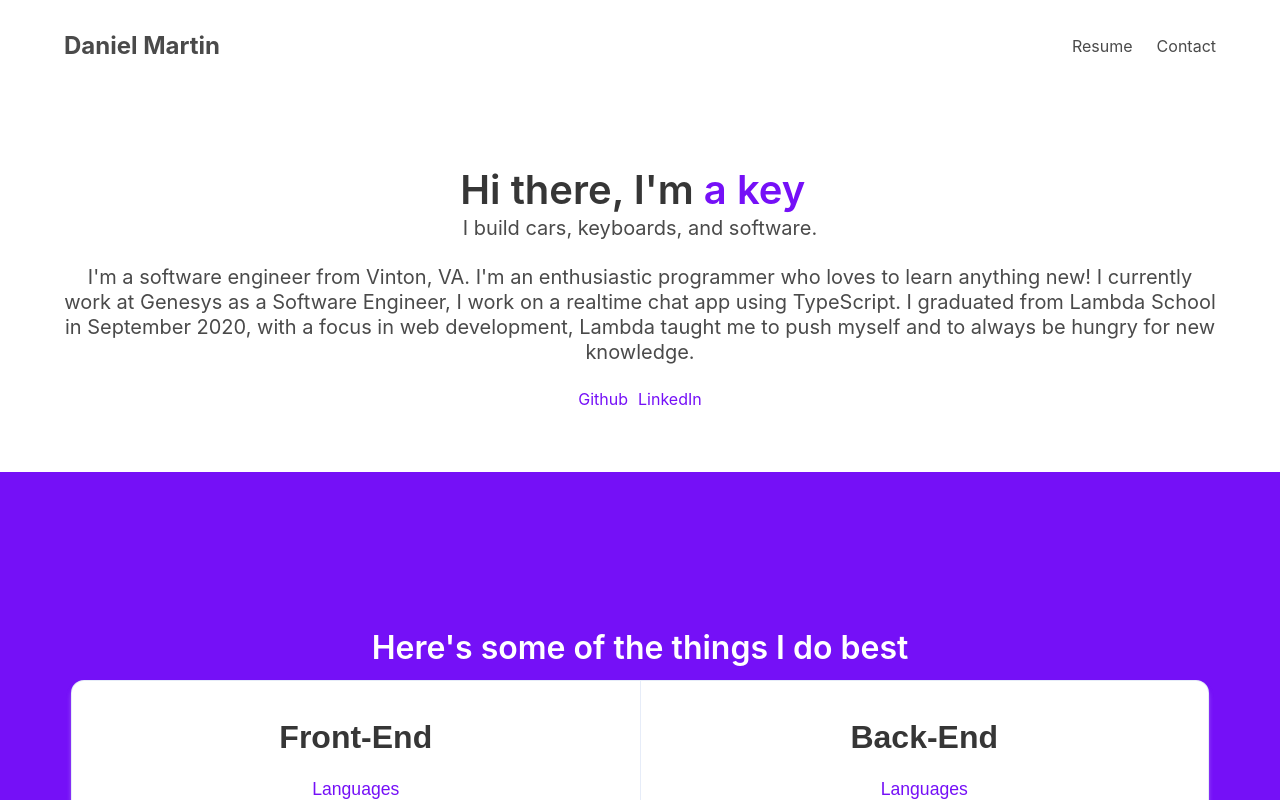
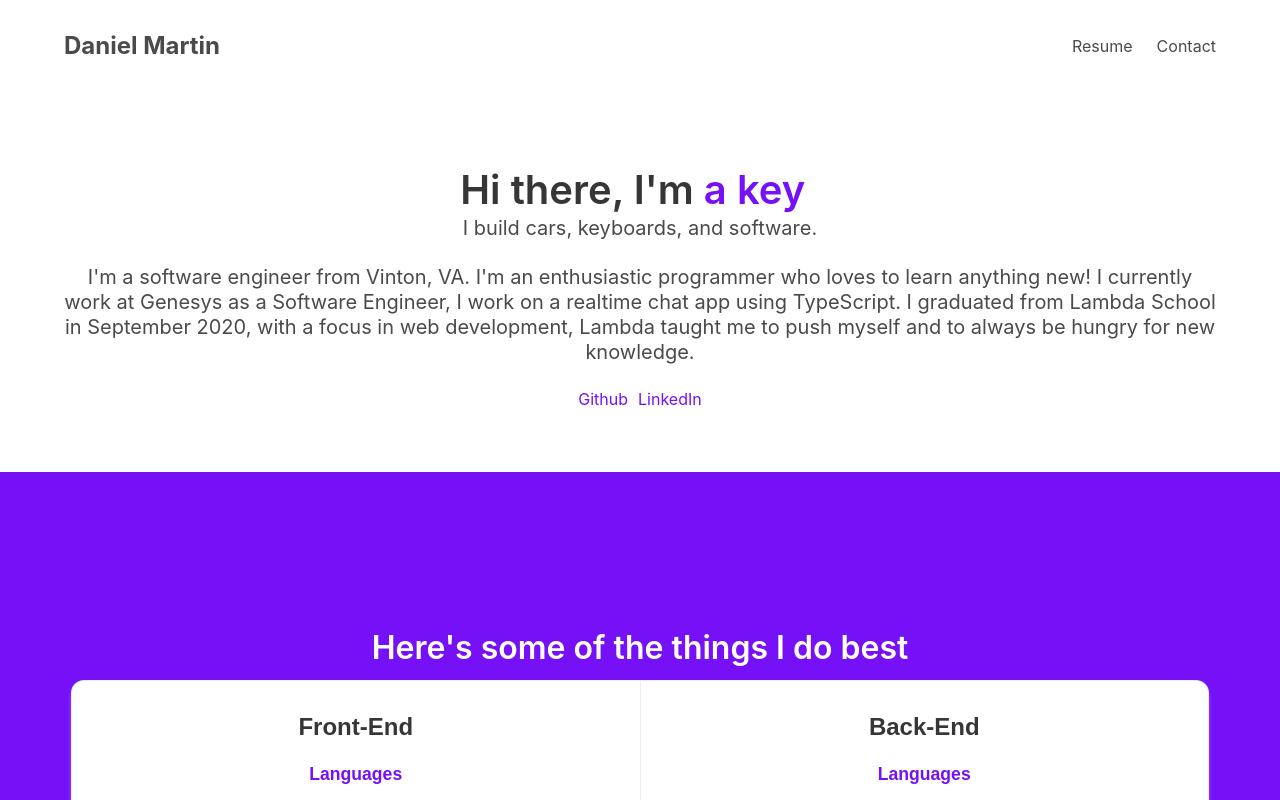
Before and after one commit to ohfr/bulma-portfolio, a React (Create React App) app: page / in a window 1280 px wide. Shown: the top 800 px of the page. Built offline with nearby package versions, Linux system fonts and the light colour scheme.

Commit message:
fixed sass import

```diff
--- a/src/App.scss
+++ b/src/App.scss
@@ -7,7 +7,7 @@
 @import "../node_modules/bulma/sass/layout/section.sass";
 @import "../node_modules/bulma/sass/elements/image.sass";
 @import "../node_modules/bulma/sass/layout/footer.sass";
-@import "../node_modules/bulma/sass/base/helpers.sass";
+@import "../node_modules/bulma/sass/helpers/_all";
 
 
 .App {
```
